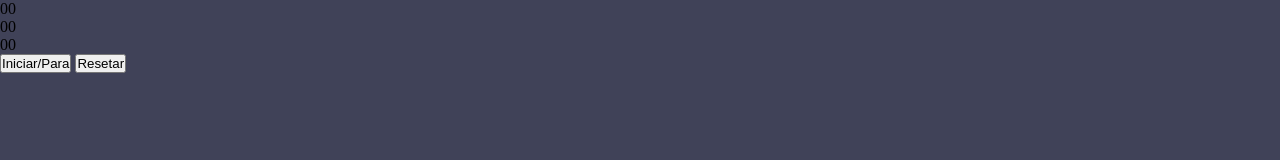
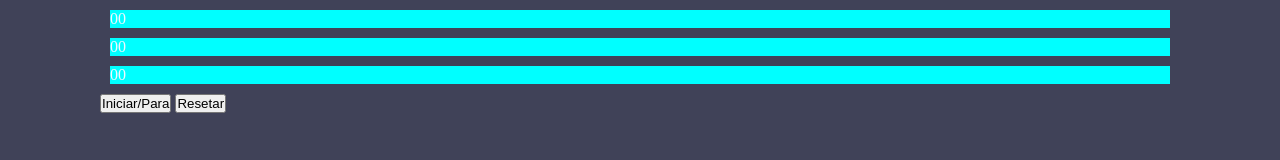
Before and after one commit to gabrielmds222/Cronometro_JS, a plain HTML site: page index.html in a window 1280 px wide. Drawn offline with Linux system fonts and the light colour scheme.

Commit message:
Feat: Estilo do timer

```diff
--- a/style.css
+++ b/style.css
@@ -7,3 +7,16 @@
 body {
   background-color: #404258;
 }
+
+main {
+  padding: 0 100px;
+}
+
+.timer {
+  color: aliceblue;
+}
+
+.timer div {
+  background-color: aqua;
+  margin: 10px;
+}
```
